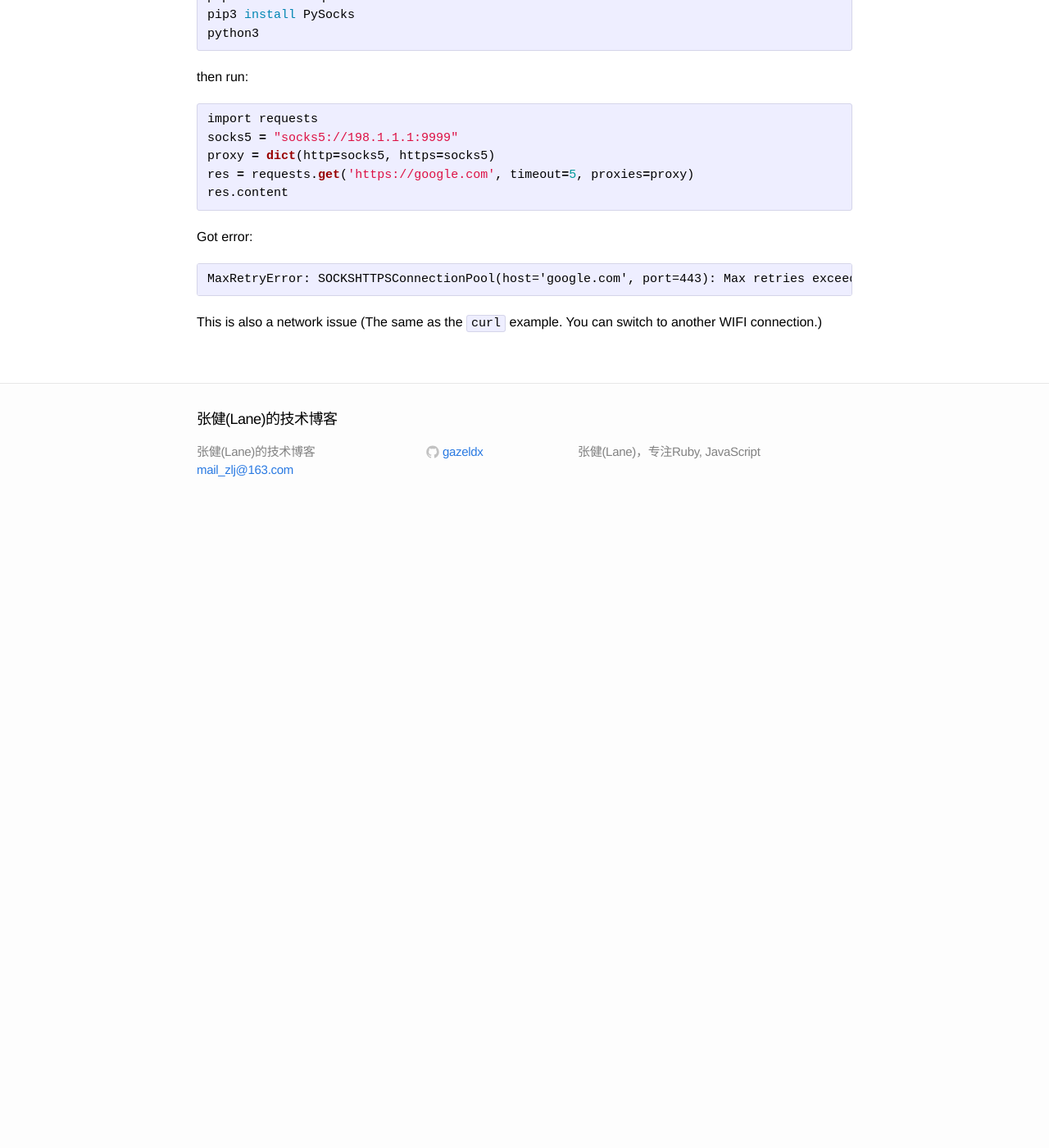
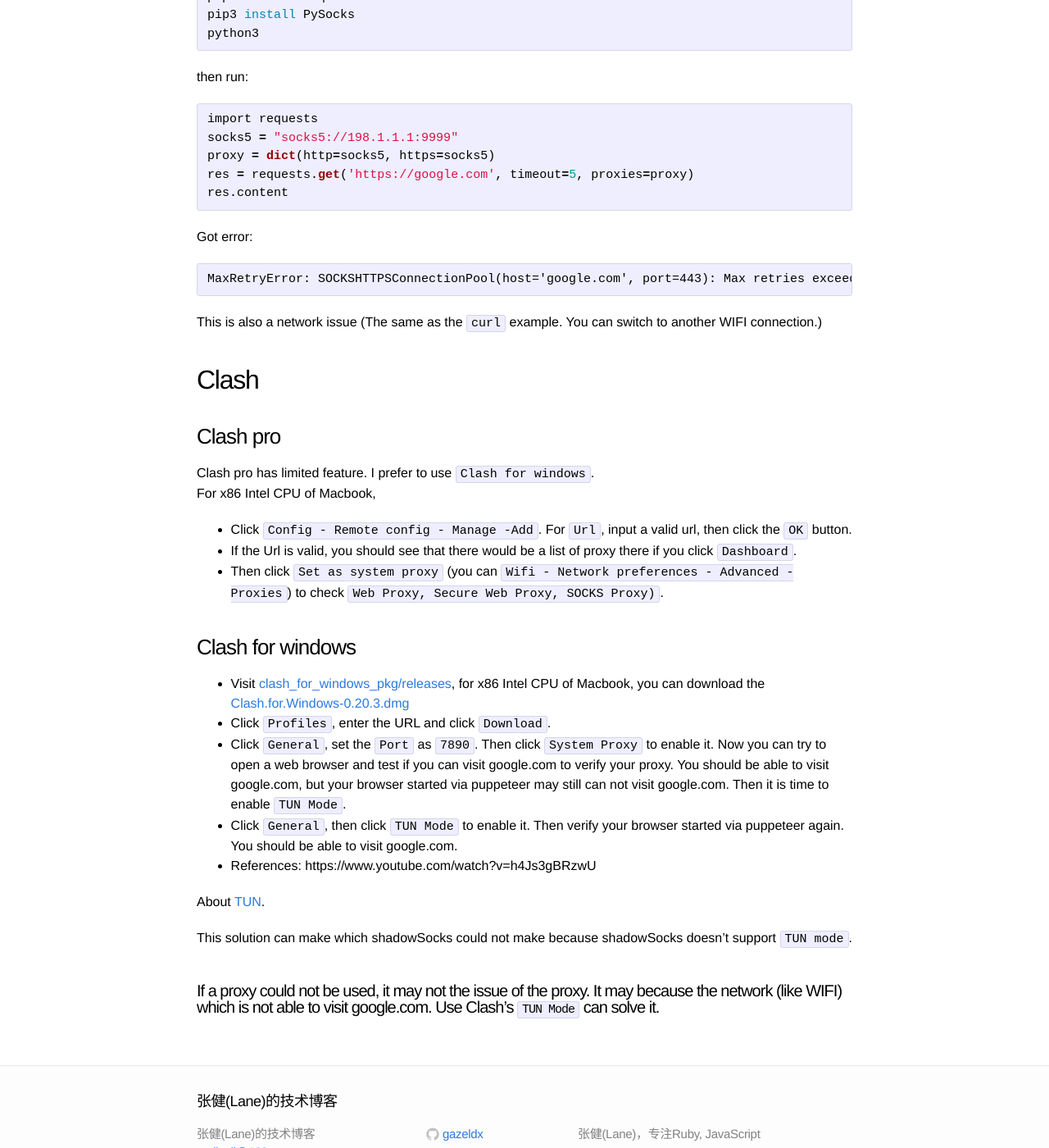
Before and after one commit to gazeldx/gazeldx.github.io, a Jekyll site: the page built from _posts/2022-01-13-Proxy-relevant.markdown, in a window 1280 px wide and 1400 px high, scrolled down 480 px. Shown: the whole window at 82% size. Built offline with Jekyll 4.4.1, drawn with Linux system fonts in a browser that asks for light colours; before the commit the page ends 1110 px from its top, so only the background shows below that.

````diff
--- a/_posts/2015-04-03-python.markdown
+++ b/_posts/2015-04-03-python.markdown
@@ -48,6 +48,8 @@ Ctrl-k	Cut text from cursor to end of line
 Ctrl-u	Cut text from beginning of line to cursor
 Ctrl-y	paste
 
+`%hist -g the_keywords` => Search the history command and filter by `the_keywords`.
+
 ### With Ruby
 在Mac 悠仙美地系统中，貌似Ruby开发环境和Python开发环境无法共存。
 安装一些Python和Ruby都用到的包,比如json，Ruby报native extention的错。
--- a/_posts/2019-01-19-Docker.markdown
+++ b/_posts/2019-01-19-Docker.markdown
@@ -38,6 +38,11 @@ docker container rm container_name_or_id # Remove a container
 docker exec -it container_name_or_id bash # Enter a shell of a container. 'container_name' is the name of the container or can be the container id.
 docker stop container_name_or_id
 docker start container_name_or_id
+
+docker system prune -a # When you build images, it will take your disk space for storing the cache. You can use this command to reclaim your space.
+
+docker tag 8f804fe0084d harley/great-repo1:latest # 8f804fe0084d is an existing `IMAGE ID`, you run it to create a new image which REPOSITORY is `harley/great-repo1` and TAG is `latest`. In this way, you don't need to build again and again.
+docker push harley/great-repo1:latest # push it to Docker hub
 ```
 
 * For Django user, the service named `db_name` in `docker-compose.yml` should be referred properly in DATABASES = { 'default': { 'HOST': 'db_name' } } `settings.py`.
--- a/_posts/2022-01-13-Proxy-relevant.markdown
+++ b/_posts/2022-01-13-Proxy-relevant.markdown
@@ -31,3 +31,30 @@ Got error:
 MaxRetryError: SOCKSHTTPSConnectionPool(host='google.com', port=443): Max retries exceeded with url: / (Caused by NewConnectionError('<urllib3.contrib.socks.SOCKSHTTPSConnection object at 0x108a61810>: Failed to establish a new connection: SOCKS5 proxy server sent invalid data'))
 ```
 This is also a network issue (The same as the `curl` example. You can switch to another WIFI connection.)
+
+## Clash
+### Clash pro
+Clash pro has limited feature. I prefer to use `Clash for windows`.
+For x86 Intel CPU of Macbook,
+* Click `Config - Remote config - Manage -Add`. For `Url`, input a valid url, then click the `OK` button.
+* If the Url is valid, you should see that there would be a list of proxy there if you click `Dashboard`.
+* Then click `Set as system proxy` (you can `Wifi - Network preferences - Advanced - Proxies`) to
+check `Web Proxy, Secure Web Proxy, SOCKS Proxy)`.
+
+### Clash for windows
+* Visit [clash_for_windows_pkg/releases](https://github.com/Fndroid/clash_for_windows_pkg/releases),
+for x86 Intel CPU of Macbook, you can download the [Clash.for.Windows-0.20.3.dmg](https://github.com/Fndroid/clash_for_windows_pkg/releases/download/0.20.3/Clash.for.Windows-0.20.3.dmg)
+* Click `Profiles`, enter the URL and click `Download`.
+* Click `General`, set the `Port` as `7890`. Then click `System Proxy` to enable it.
+Now you can try to open a web browser and test if you can visit google.com to verify your proxy.
+You should be able to visit google.com, but your browser started via puppeteer may still can not visit google.com. Then it is time to enable `TUN Mode`.
+* Click `General`, then click `TUN Mode` to enable it.
+Then verify your browser started via puppeteer again. You should be able to visit google.com.
+
+* References: https://www.youtube.com/watch?v=h4Js3gBRzwU
+
+About [TUN](https://en.wikipedia.org/wiki/TUN/TAP).
+
+This solution can make which shadowSocks could not make because shadowSocks doesn't support `TUN mode`.
+
+#### If a proxy could not be used, it may not the issue of the proxy. It may because the network (like WIFI) which is not able to visit google.com. Use Clash's `TUN Mode` can solve it.
````
Also changed, not shown: _posts/2020-03-21-Code-dot-org.md (+1 -4 lines), _posts/2020-06-10-AWS.md (+4 -0 lines), _posts/2021-07-16-jetbrain.markdown (+8 -0 lines), _posts/2023-09-14-SQLAlchemy.markdown (added, +8 -0 lines).
